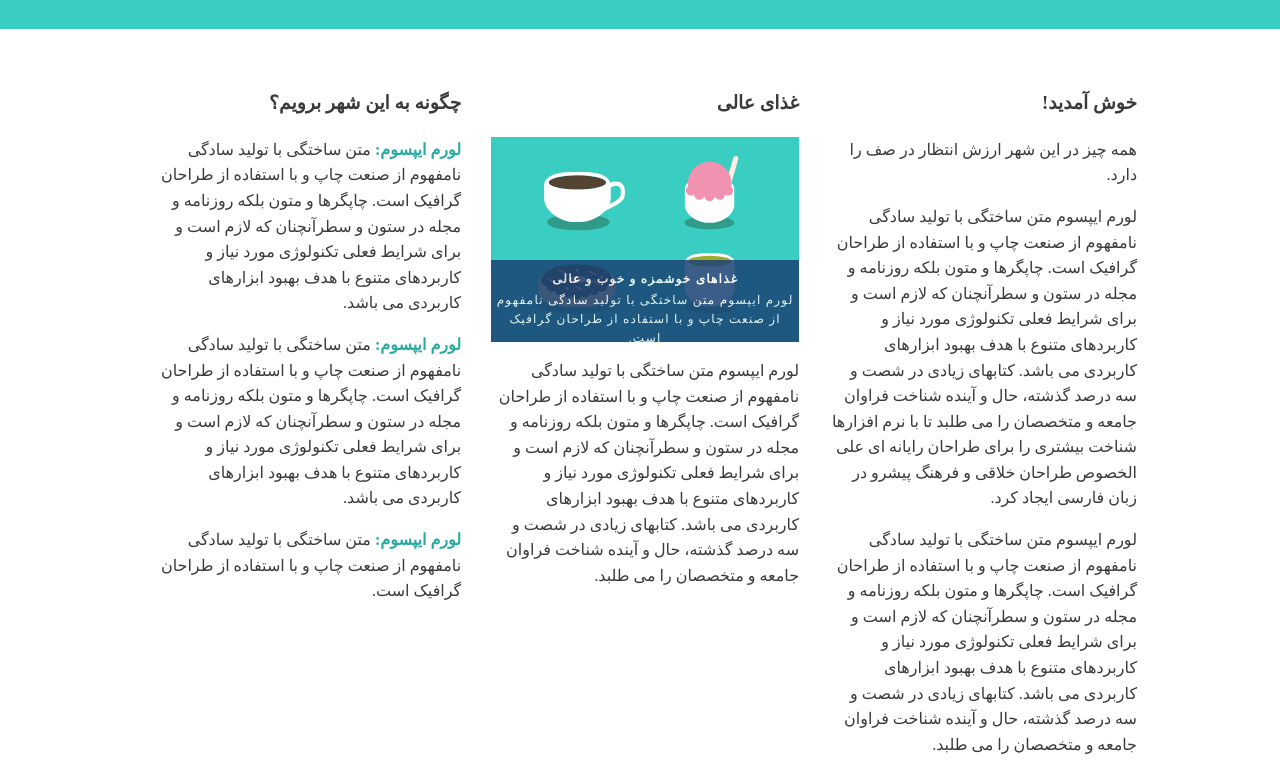
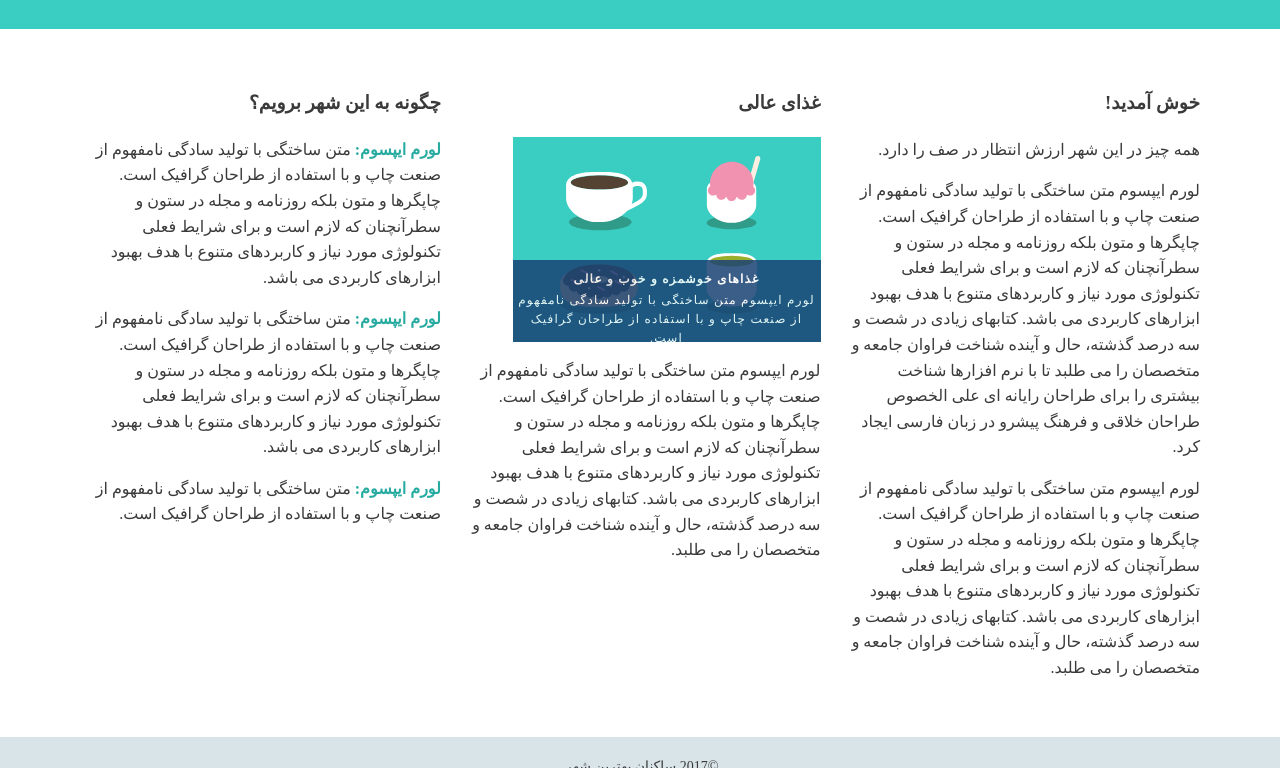
Before and after one commit to MahdieZeinali/CodingFront, a plain HTML site: page 05- the best city guide/index.html in a window 1280 px wide. Shown: the part 324-1092 px from the top of the page. Drawn offline with Linux system fonts and the light colour scheme.

Commit message:
replace overflow with clearfix

```diff
--- a/05- the best city guide/index.html
+++ b/05- the best city guide/index.html
@@ -25,6 +25,13 @@
             text-decoration: none;
         }
 
+        *, *:before , *:after {
+            box-sizing: border-box;
+            -moz-box-sizing: border-box;
+            -ms-box-sizing: border-box;
+            -webkit-box-sizing: border-box;
+        }
+
 
 
 
@@ -33,12 +40,14 @@
         ==========*/
 
         .container {
-            width: 1024px;
+            width: 1150px;
             margin: 0 auto;
         }
 
-        .ov {
-            overflow: hidden;
+        .clearfix:before, .clearfix:after {
+            content: "";
+            display: table;
+            clear: both;
         }
 
 
@@ -129,9 +138,6 @@
         #content .item {
             float: right;
             width: 33%;
-        }
-
-        #content .holder {
             padding: 0 15px;
         }
 
@@ -183,7 +189,7 @@
 
 <body>
     <div id="header">
-         <div class="container ov">
+         <div class="container clearfix">
             <div class="logo">بهترین راهنمای شهر</div>
             <div class="menu">
                 <ul>
@@ -203,18 +209,15 @@
     </div>
 
     <div id="content">
-        <div class="container ov">
+        <div class="container clearfix">
             <div class="item">
-                <div class="holder">
                 <h3>خوش آمدید!</h3>
                 <p>همه چیز در این شهر ارزش انتظار در صف را دارد.</p>
                 <p>لورم ایپسوم متن ساختگی با تولید سادگی نامفهوم از صنعت چاپ و با استفاده از طراحان گرافیک است. چاپگرها و متون بلکه روزنامه و مجله در ستون و سطرآنچنان که لازم است و برای شرایط فعلی تکنولوژی مورد نیاز و کاربردهای متنوع با هدف بهبود ابزارهای کاربردی می باشد. کتابهای زیادی در شصت و سه درصد گذشته، حال و آینده شناخت فراوان جامعه و متخصصان را می طلبد تا با نرم افزارها شناخت بیشتری را برای طراحان رایانه ای علی الخصوص طراحان خلاقی و فرهنگ پیشرو در زبان فارسی ایجاد کرد.</p>
                 <p>لورم ایپسوم متن ساختگی با تولید سادگی نامفهوم از صنعت چاپ و با استفاده از طراحان گرافیک است. چاپگرها و متون بلکه روزنامه و مجله در ستون و سطرآنچنان که لازم است و برای شرایط فعلی تکنولوژی مورد نیاز و کاربردهای متنوع با هدف بهبود ابزارهای کاربردی می باشد. کتابهای زیادی در شصت و سه درصد گذشته، حال و آینده شناخت فراوان جامعه و متخصصان را می طلبد.</p>
             </div>
-            </div>
 
             <div class="item">
-                <div class="holder">
                 <h3>غذای عالی</h3>
                 <div class="image">
                     <div class="boxonimage">
@@ -225,15 +228,12 @@
                 </div>
                 <p>لورم ایپسوم متن ساختگی با تولید سادگی نامفهوم از صنعت چاپ و با استفاده از طراحان گرافیک است. چاپگرها و متون بلکه روزنامه و مجله در ستون و سطرآنچنان که لازم است و برای شرایط فعلی تکنولوژی مورد نیاز و کاربردهای متنوع با هدف بهبود ابزارهای کاربردی می باشد. کتابهای زیادی در شصت و سه درصد گذشته، حال و آینده شناخت فراوان جامعه و متخصصان را می طلبد.</p>
             </div>
-            </div>
 
             <div class="item">
-                <div class="holder">
                 <h3>چگونه به این شهر برویم؟</h3>
                 <p><b>لورم ایپسوم:</b>  متن ساختگی با تولید سادگی نامفهوم از صنعت چاپ و با استفاده از طراحان گرافیک است. چاپگرها و متون بلکه روزنامه و مجله در ستون و سطرآنچنان که لازم است و برای شرایط فعلی تکنولوژی مورد نیاز و کاربردهای متنوع با هدف بهبود ابزارهای کاربردی می باشد.</p>
                 <p><b>لورم ایپسوم:</b> متن ساختگی با تولید سادگی نامفهوم از صنعت چاپ و با استفاده از طراحان گرافیک است. چاپگرها و متون بلکه روزنامه و مجله در ستون و سطرآنچنان که لازم است و برای شرایط فعلی تکنولوژی مورد نیاز و کاربردهای متنوع با هدف بهبود ابزارهای کاربردی می باشد.</p>
                 <p><b>لورم ایپسوم:</b> متن ساختگی با تولید سادگی نامفهوم از صنعت چاپ و با استفاده از طراحان گرافیک است. </p>
-                </div>
             </div>
         </div>
     </div>
```
Lines whose indentation alone changed are shown as unchanged.
